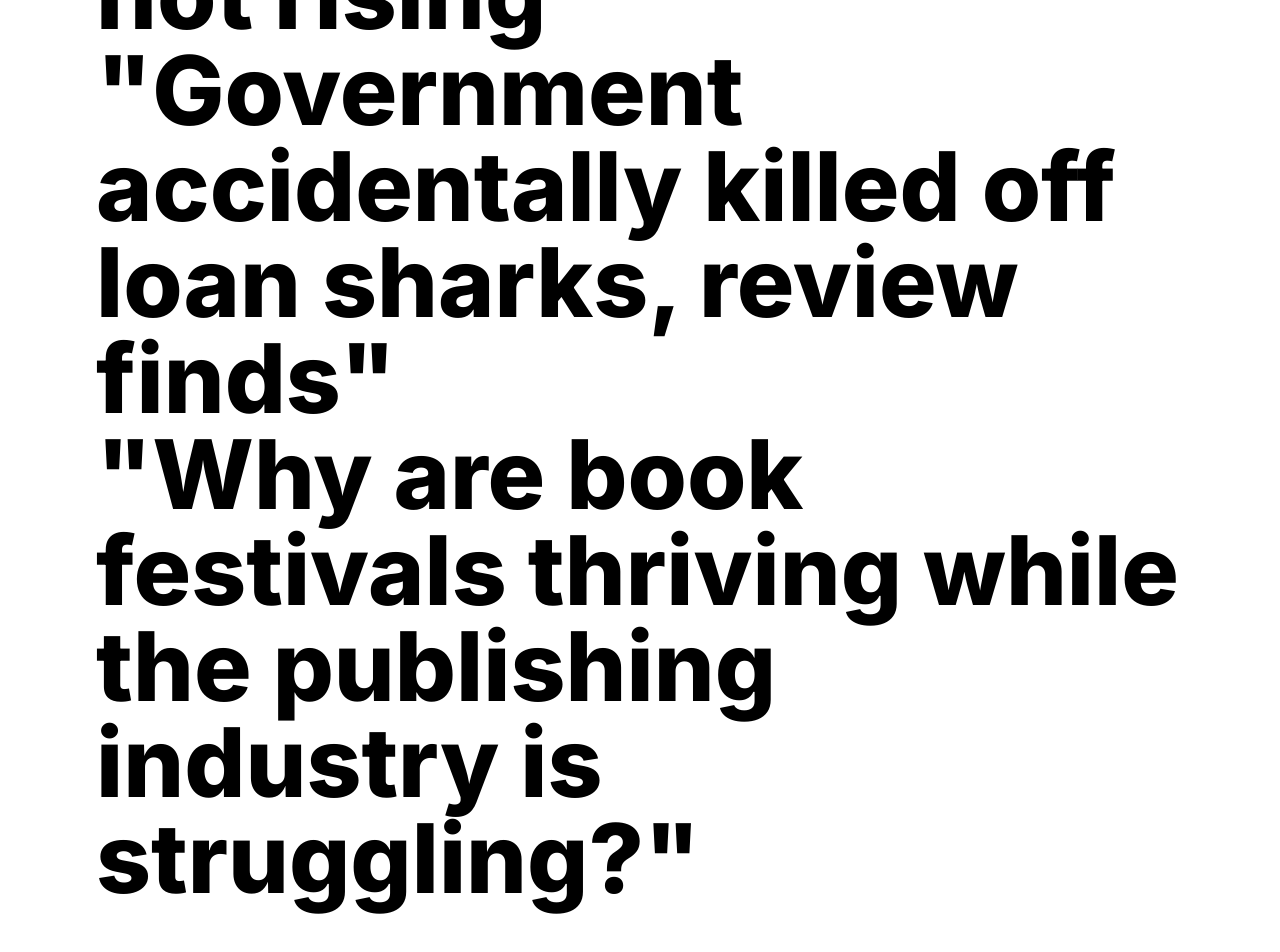
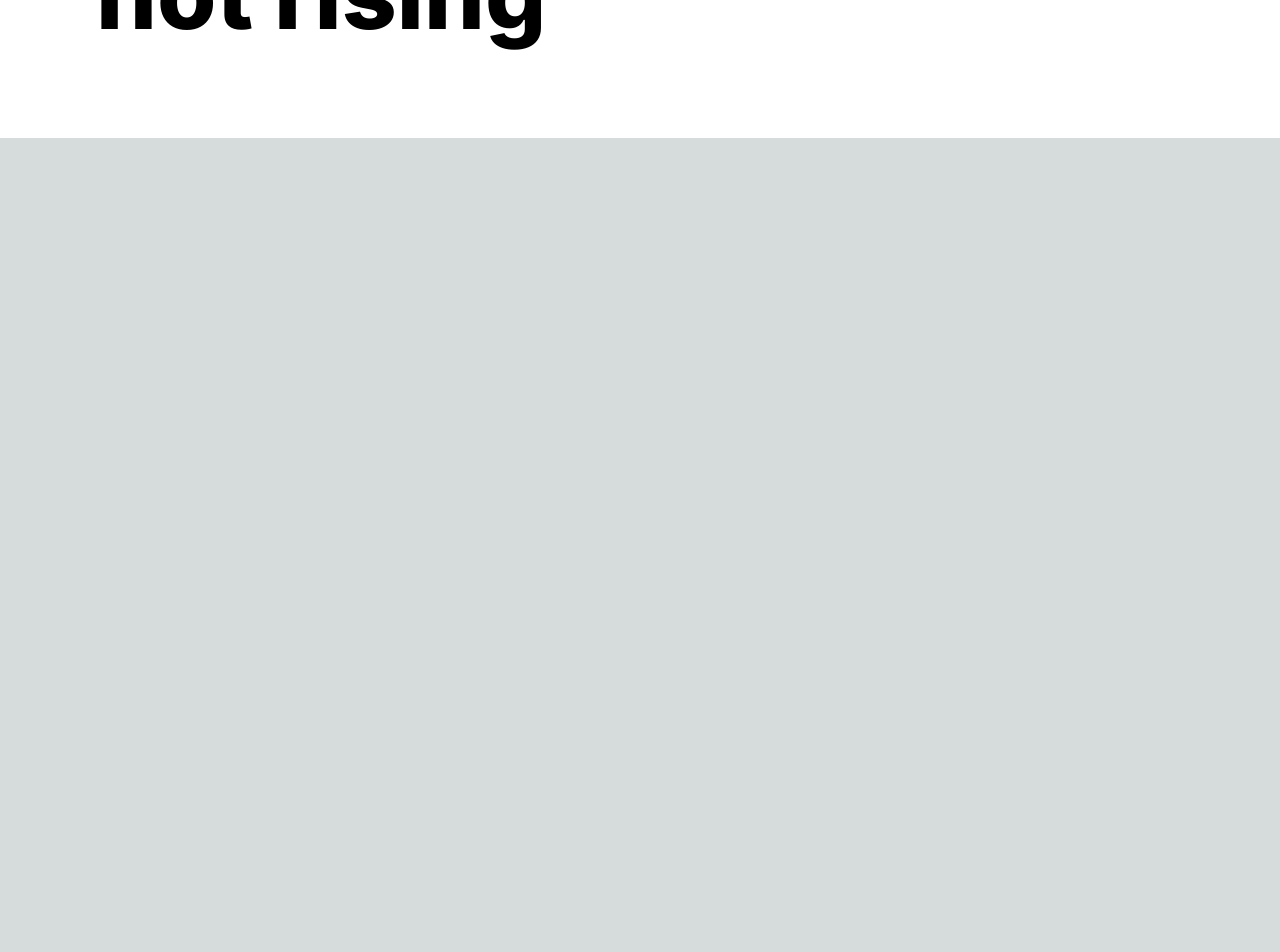
Before and after one commit to et0and/land-of-signs, a Next.js app: page / in a window 1280 px wide. Shown: the part 1974-2926 px from the top of the page. After the commit the page ends 2112 px from the top, so only its background shows below. Built offline with nearby package versions, Linux system fonts and the light colour scheme.

Commit message:
Update index.tsx

```diff
--- a/src/pages/index.tsx
+++ b/src/pages/index.tsx
@@ -88,12 +88,6 @@ const Home = ({
         <h1 className="text-5xl md:text-8xl font-extrabold">
           &quot;{thepostHeadline}&quot;
         </h1>
-        <h1 className="text-5xl md:text-8xl font-extrabold">
-          &quot;{nrHeadline}&quot;
-        </h1>
-        <h1 className="text-5xl md:text-8xl font-extrabold">
-          &quot;{spinoffHeadline}&quot;
-        </h1>
       </main>
     </>
   );
```
